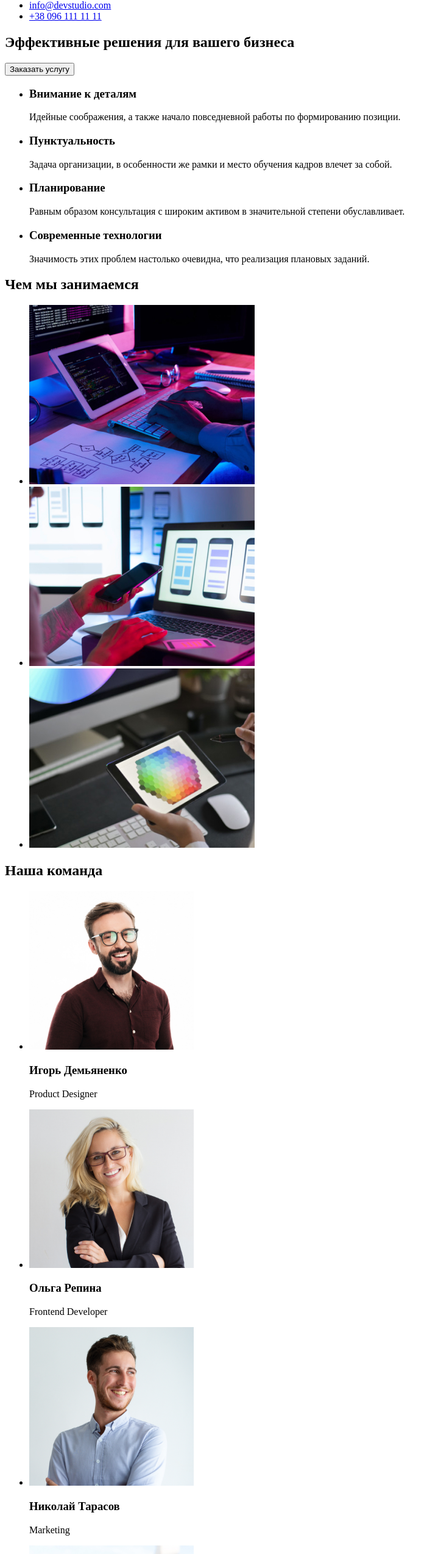
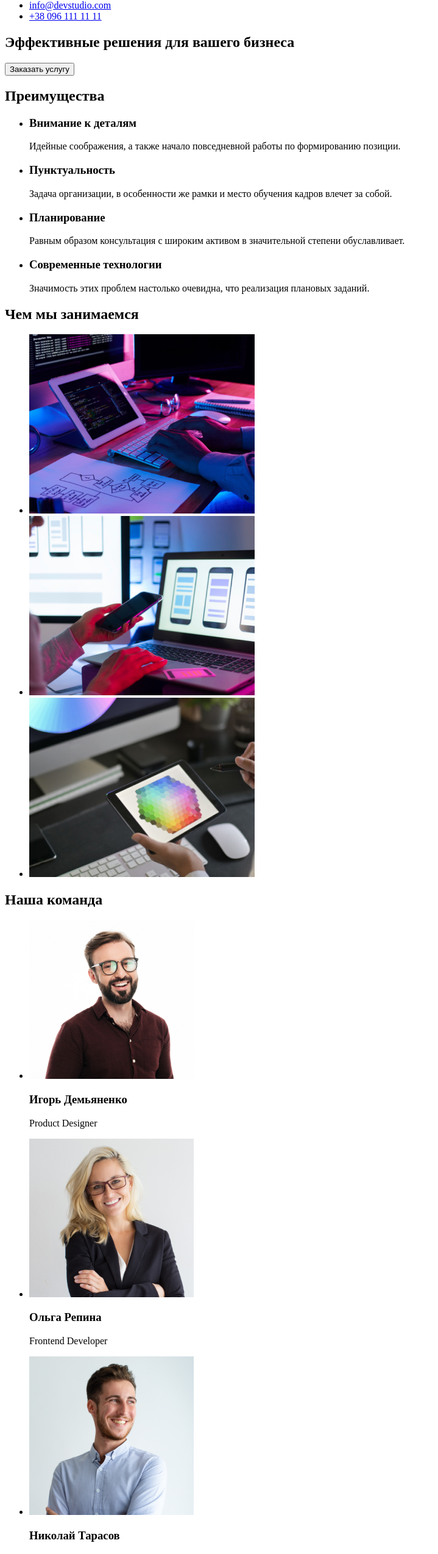
Before and after one commit to sandra9ermak/goit-markup-hw-01, a plain HTML site: page index.html in a window 1280 px wide. Shown: the part 112-2660 px from the top of the page at 61% size, without its empty margins (0-719 px from the left). Drawn offline with Linux system fonts and the light colour scheme.

Commit message:
Update index.html

```diff
--- a/index.html
+++ b/index.html
@@ -31,6 +31,8 @@
         <button type="button">Заказать услугу</button>
     </section>
 
+    <section>
+        <h2>Преимущества</h2>
     <ul>
         <li>
             <h3>Внимание к деталям</h3>
@@ -49,37 +51,40 @@
             <p>Значимость этих проблем настолько очевидна, что реализация плановых заданий.</p>
         </li>
     </ul>
+    </section>
 
+    <section>
     <h2>Чем мы занимаемся</h2>
     <ul>
     <li><img src="img/box1.jpg" alt="box1" width="370px" height="294px"></li>
     <li><img src="img/box2.jpg" alt="box2" width="370px" height="294px"></li>
     <li><img src="img/box3.jpg" alt="box3" width="370px" height="294px"></li>
     </ul>
+    </section>
 
     <section>
         <h2>Наша команда</h2>
         <ul>
-            <div>
-            <li><img src="img/teamcard1.jpg" alt="teamcard1" width="270" height="260"></li>
+            <li>
+                <img src="img/teamcard1.jpg" alt="Игорь Демьяненко" width="270" height="260">
                 <h3 lang="en">Игорь Демьяненко</h3>
                 <p>Product Designer</p>
-            </div>
-            <div>
-            <li><img src="img/teamcard2.jpg" alt="teamcard2" width="270" height="260"></li>
+            </li>
+            <li>
+                <img src="img/teamcard2.jpg" alt="Ольга Репина" width="270" height="260">
                 <h3>Ольга Репина</h3>
                 <p lang="en">Frontend Developer</p>
-            </div>
-            <div>
-            <li><img src="img/teamcard3.jpg" alt="teamcard3" width="270" height="260"></li>
+            </li>
+            <li>
+                <img src="img/teamcard3.jpg" alt="Николай Тарасов" width="270" height="260">
                 <h3>Николай Тарасов</h3>
                 <p lang="en">Marketing</p>
-            </div>
-            <div>
-            <li><img src="img/teamcard4.jpg" alt="teamcard4" width="270" height="260"></li>
+            </li>
+            <li>
+                <img src="img/teamcard4.jpg" alt="Михаил Ермаков" width="270" height="260">
                 <h3>Михаил Ермаков</h3>
                 <p lang="en">UI Designer</p>
-            </div>
+            </li>
         </ul>
     </section>
     </main>
@@ -87,8 +92,8 @@
     <footer>
         <a href="">WebStudio</a>
         <address>
+            <p>>г. Киев, пр-т Леси Украинки, 26</p>
             <ul>
-        <li>г. Киев, пр-т Леси Украинки, 26</li>
             <li><a href="mailto:info@example.com">info@example.com</a></li>
             <li><a href="tel:+380991111111">+38 099 111 11 11</a></li>
             </ul>
```
Lines whose indentation alone changed are shown as unchanged.
